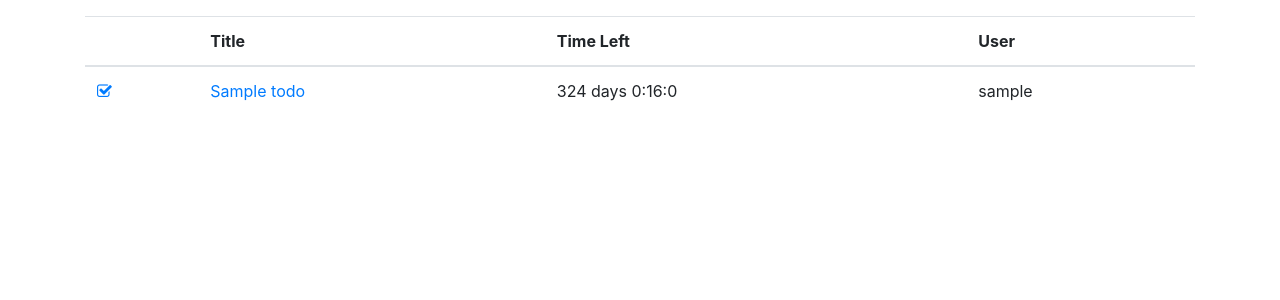
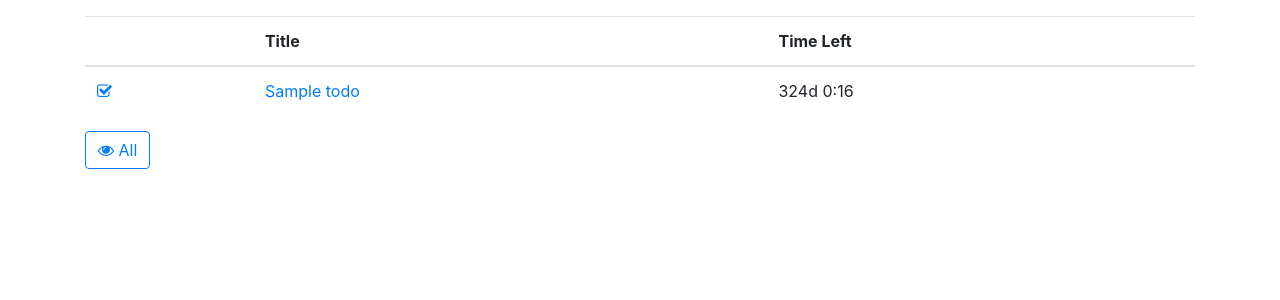
Before and after one commit to zyayoung/share-todo, a Django app: page /done/ in a window 1280 px wide. Shown: the part 56-356 px from the top of the page. Run offline with Django 3.2, Linux system fonts and the light colour scheme; a user stored in the database is signed in; tables that the repository leaves empty hold one stand-in row (values such as "Sample post"); some libraries are stand-ins or nearby versions.

Commit message:
Hide other's

```diff
--- a/templates/base.html
+++ b/templates/base.html
@@ -102,7 +102,10 @@
     <div class="container">
         {% block content %}{% endblock %}
     </div>
-
+    <script>
+    var True = true;
+    var False = false;
+    </script>
     <!-- jQuery (necessary for Bootstrap's JavaScript plugins) -->
     <script src="https://cdn.bootcss.com/jquery/1.12.4/jquery.min.js"></script>
     <!-- Bootstrap Select -->
--- a/templates/todo/calendar.html
+++ b/templates/todo/calendar.html
@@ -16,7 +16,7 @@ $('#calendar').fullCalendar({
         center: 'title',
         right: 'listYear,month,basicWeek'
       },
-    defaultView: 'basicWeek',
+    defaultView: 'month',
     contentHeight: 540,
     eventLimit: true,
     nowIndicator: true,
--- a/templates/todo/list.html
+++ b/templates/todo/list.html
@@ -6,7 +6,9 @@
     <th></th>
     <th>Title</th>
     <th>Time Left</th>
+    {% if request.GET.all %}
     <th>User</th>
+    {% endif %}
     </thead>
     <tbody>
     {% for todo in todos %}
@@ -26,9 +28,11 @@
         <td class="seconds_left">
             {{ todo.seconds_left }}
         </td>
+        {% if request.GET.all %}
         <td>
             {{ todo.user }}
         </td>
+        {% endif %}
         </tr>
     {% endfor %}
     </tbody>
@@ -36,6 +40,15 @@
     {% if todo %}
     <a href="{% url 'admin:todo_todo_add' %}" class="btn btn-outline-primary">
         <i class="fa fa-plus"></i> Add
+    </a>
+    {% endif %}
+    {% if not request.GET.all %}
+    <a href="{{ request.path }}?all=True" class="btn btn-outline-primary">
+        <i class="fa fa-eye"></i> All
+    </a>
+    {% else %}
+    <a href="{{ request.path }}" class="btn btn-outline-primary">
+        <i class="fa fa-eye-slash"></i> Hide
     </a>
     {% endif %}
 {% endblock %}
@@ -50,12 +63,14 @@ for(var i=0; i<secondsLeft.length; i++){
         seconds = -seconds;
     }
     let time = new Date(seconds);
-    secondsLeft[i].innerHTML = (passed?'- ':'') + Math.floor(seconds/(1000*3600*24)) + " days " + time.getUTCHours()+':'+time.getUTCMinutes()+':'+time.getUTCSeconds();
-    if(passed){
-        secondsLeft[i].classList.add('text-danger');
-    }
-    else if (seconds < 3600 * 1000){
-        secondsLeft[i].classList.add('text-warning');
+    secondsLeft[i].innerHTML = (passed?'- ':'') + Math.floor(seconds/(1000*3600*24)) + "d " + time.getUTCHours()+':'+time.getUTCMinutes();
+    if(!{{ todos.0.done }}){
+        if(passed){
+            secondsLeft[i].classList.add('text-danger');
+        }
+        else if (seconds < 3600 * 1000){
+            secondsLeft[i].classList.add('text-warning');
+        }
     }
 }
 let base = $('.title');
--- a/todo/views.py
+++ b/todo/views.py
@@ -13,7 +13,10 @@ class TodoListView(generic.ListView):
     context_object_name = 'todos'
 
     def get_queryset(self):
-        return Todo.objects.filter(done=False)
+        if self.request.GET.get('all'):
+            return Todo.objects.filter(done=False)
+        else:
+            return Todo.objects.filter(done=False, user=self.request.user)
 
     def get_context_data(self, **kwargs):
         context = super().get_context_data(**kwargs)
@@ -26,7 +29,10 @@ class DoneListView(generic.ListView):
     context_object_name = 'todos'
 
     def get_queryset(self):
-        return Todo.objects.filter(done=True)
+        if self.request.GET.get('all'):
+            return Todo.objects.filter(done=True)
+        else:
+            return Todo.objects.filter(done=True, user=self.request.user)
 
     def get_context_data(self, **kwargs):
         context = super().get_context_data(**kwargs)
@@ -74,12 +80,17 @@ def event(request):
     else:
         todos = Todo.objects.all()
     for todo in todos:
+        if todo.deadline.hour == 23 and todo.deadline.minute == 59:
+            ddl_str = todo.deadline.strftime('%Y-%m-%d')
+        else:
+            ddl_str = todo.deadline.strftime('%Y-%m-%dT%H:%M:%S')
         events.append({
             'title': todo.title,
-            'start': todo.deadline.strftime('%Y-%m-%dT%H:%M:%S'),
-            'end': todo.deadline.strftime('%Y-%m-%dT%H:%M:%S'),
-            'color': '#eee' if todo.done else '#6cf',
-            'textColor': '#999' if todo.done else '#000',
+            'start': ddl_str,
+            'end': ddl_str,
+            'color': '#eee' if todo.done else '#6cf' if todo.user == request.user else '#cdf',
+
+            'textColor': '#bbb' if todo.done else '#000',
             'url': resolve_url('todo:todo-detail', todo.pk),
             'detail': todo.detail,
         })
```
Also changed, not shown: templates/todo/detail.html (+7 -5 lines).
